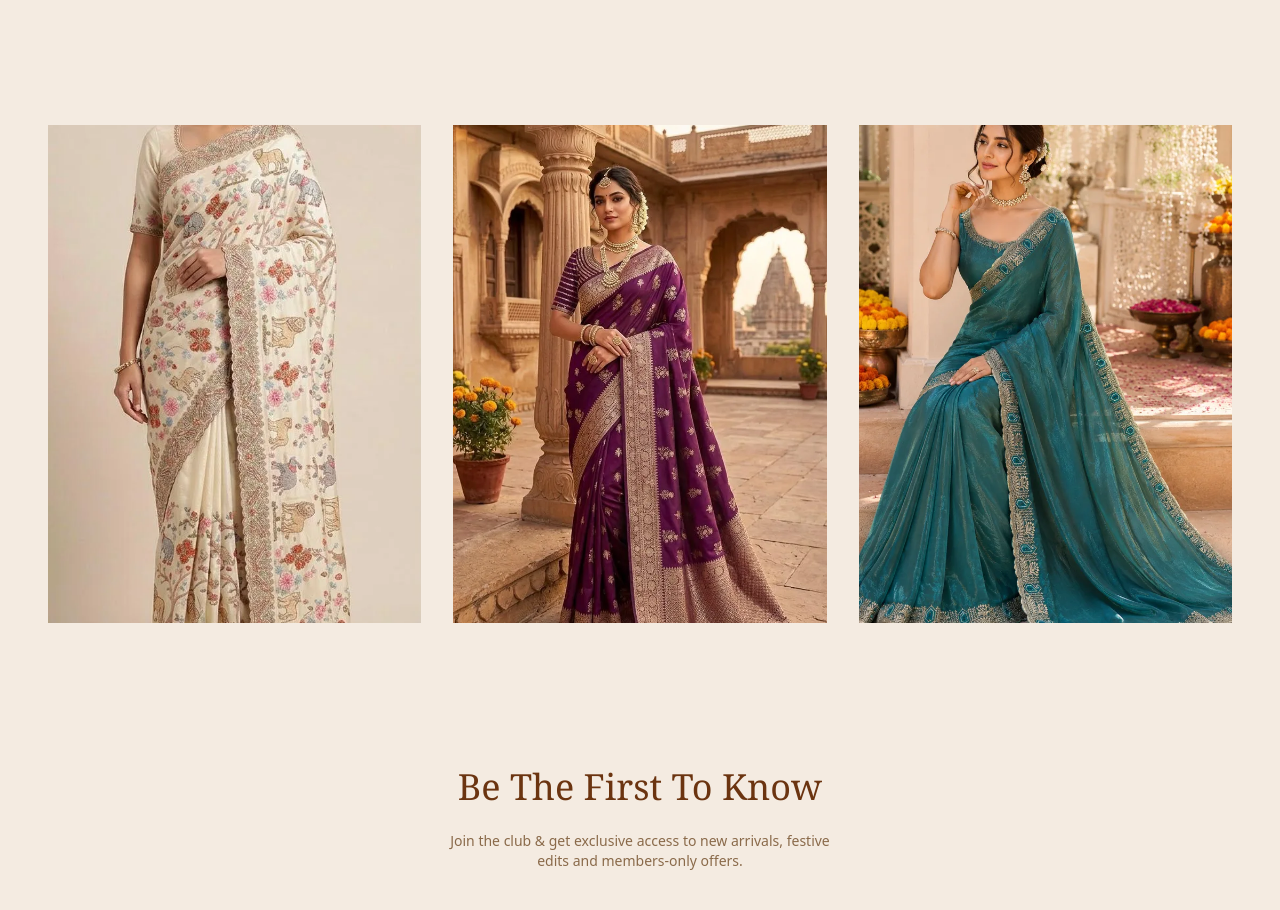
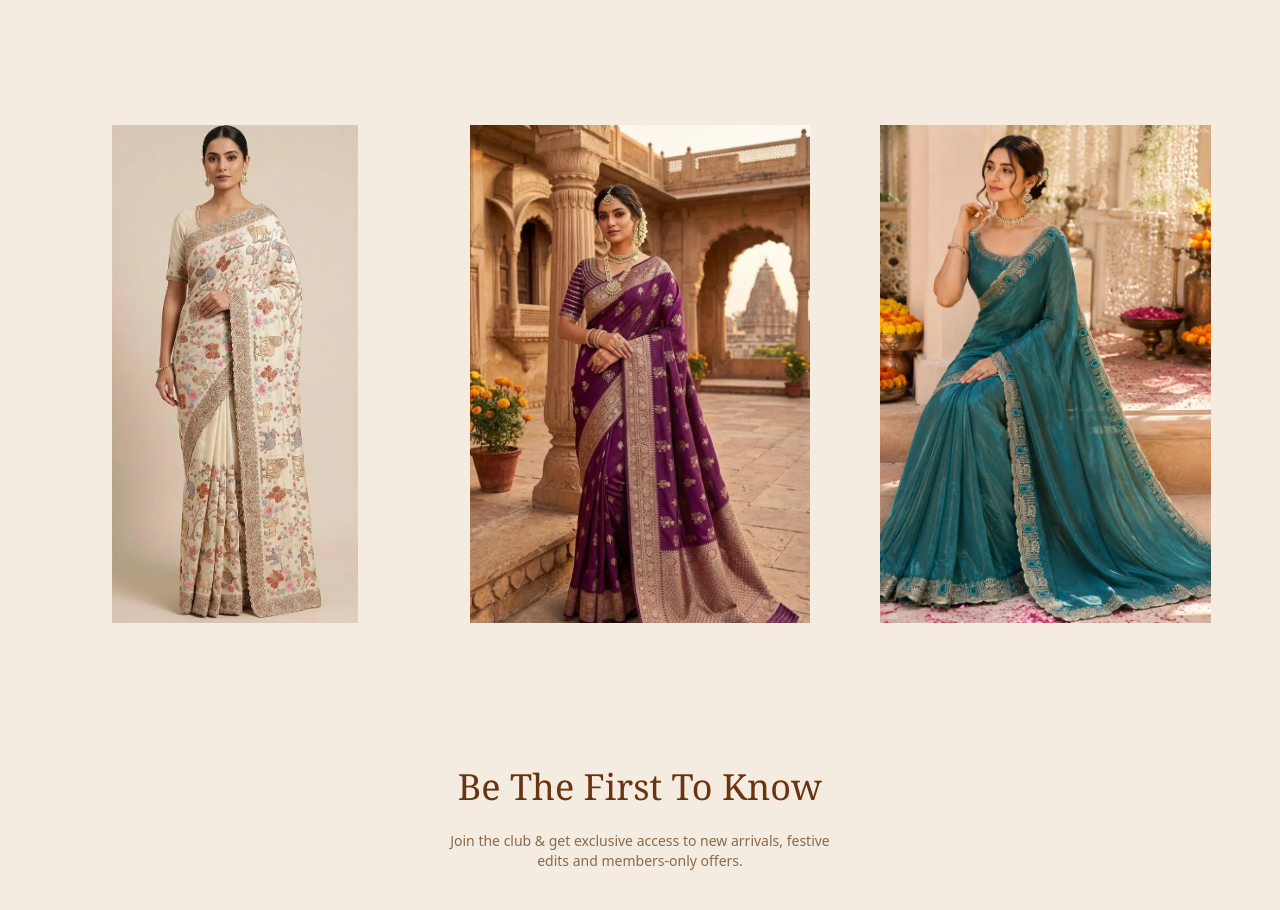
Before and after one commit to Sanchitjha/vinit-textile, a React (Vite) app in the folder frontend/: page / in a window 1280 px wide. Shown: the part 6580-7490 px from the top of the page. Built offline with nearby package versions, Linux system fonts and the light colour scheme; no server answers; a web font is replaced by a local one.

Commit message:
fix: lookbook images no longer crop — show full photo, letterboxed on cream

```diff
--- a/frontend/src/components/home/LookbookStrip.jsx
+++ b/frontend/src/components/home/LookbookStrip.jsx
@@ -9,11 +9,11 @@
     <section className="container-ambika py-16">
       <div className="grid grid-cols-1 gap-8 sm:grid-cols-3">
         {looks.map((look) => (
-          <div key={look.image} className="overflow-hidden bg-cream">
+          <div key={look.image} className="aspect-[3/4] w-full overflow-hidden bg-cream flex items-center justify-center">
             <img
               src={look.image}
               alt={look.alt}
-              className="aspect-[3/4] w-full object-cover transition-transform duration-1000 hover:scale-105"
+              className="h-full w-full object-contain transition-transform duration-1000 hover:scale-105"
             />
           </div>
         ))}
```
